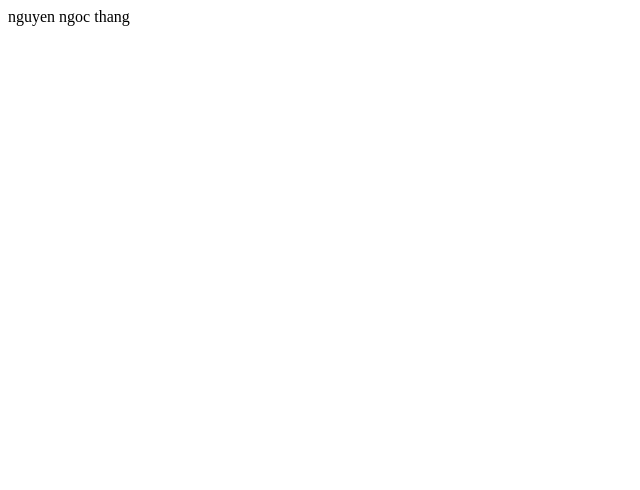
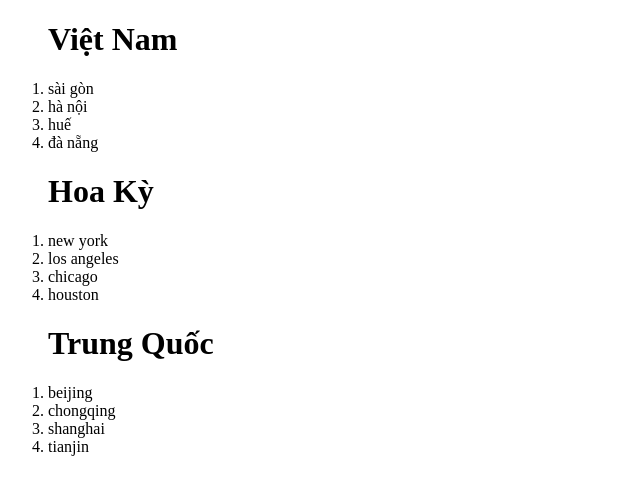
Before and after one commit to thangnguyen2005/module1, a plain HTML site: page bai4/text.html in a window 1280 px wide. Shown: the whole page, without its empty margins (0-640 px from the left). Drawn offline with Linux system fonts and the light colour scheme.

Commit message:
bài thực hành

```diff
--- a/bai4/text.html
+++ b/bai4/text.html
@@ -6,6 +6,26 @@
     <title>Document</title>
 </head>
 <body>
-    nguyen ngoc thang
+    <ol>
+        <h1>Việt Nam</h1>
+        <li>sài gòn</li>
+        <li>hà nội</li>
+        <li>huế</li>
+        <li>đà nẵng</li>
+    </ol>
+    <ol>
+        <h1>Hoa Kỳ</h1>
+        <li>new york</li>
+        <li>los angeles</li>
+        <li>chicago</li>
+        <li>houston</li>
+    </ol>
+    <ol>
+        <h1>Trung Quốc</h1>
+        <li>beijing</li>
+        <li>chongqing</li>
+        <li>shanghai</li>
+        <li>tianjin</li>
+    </ol>
 </body>
 </html>
```
